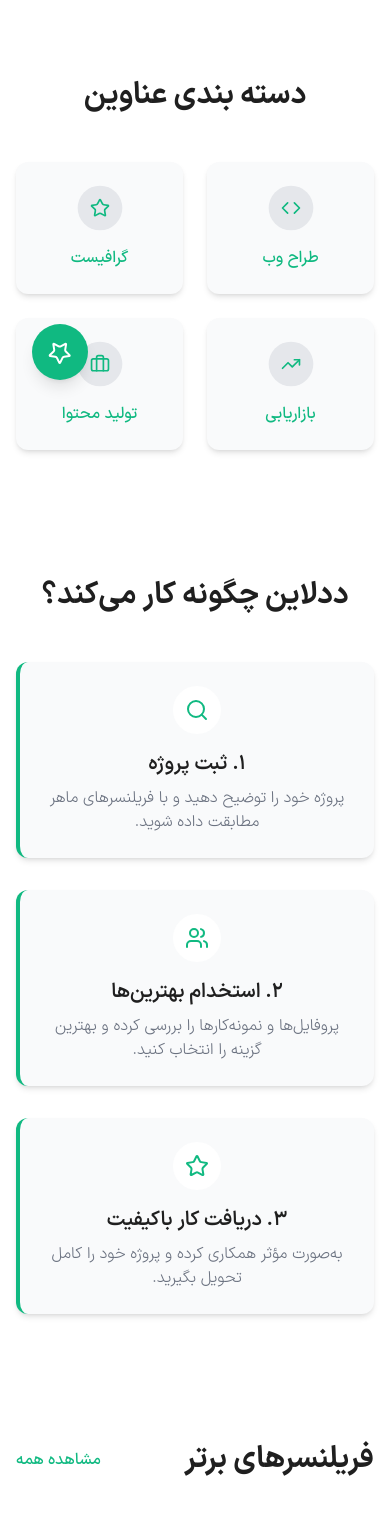
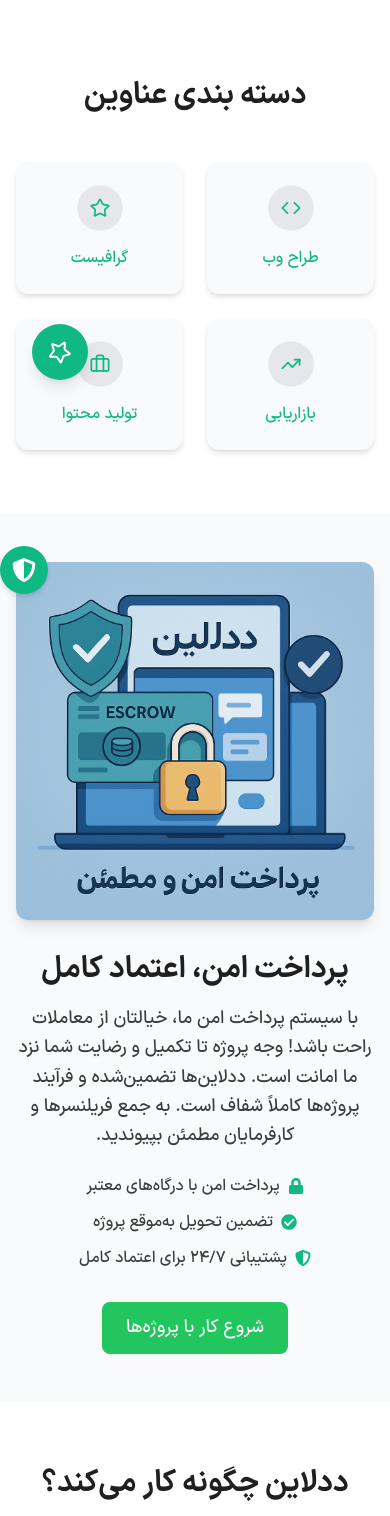
Before and after one commit to mahdikargar-cmd/Freelancer, a Next.js app in the folder frontend/: page / in a window 390 px wide. Shown: the part 432-1948 px from the top of the page. Built offline with nearby package versions, Linux system fonts and the light colour scheme; no server answers.

Commit message:
update main page

```diff
--- a/frontend/src/app/(with-header-footer)/projects/page.tsx
+++ b/frontend/src/app/(with-header-footer)/projects/page.tsx
@@ -1,14 +1,45 @@
 'use client';
-import { FaClock, FaRegCommentDots, FaDollarSign } from "react-icons/fa";
-import { useEffect, useState, useCallback } from "react";
-import Link from "next/link";
-import { debounce } from "lodash";
-import { api } from "@/components/lib/api";
-import PriceRangeSelector from "@/components/PriceRangeSelector";
+
+import Link from 'next/link';
+import { useEffect, useState, useCallback } from 'react';
+import { debounce } from 'lodash';
+import { FaClock, FaRegCommentDots, FaDollarSign, FaTag, FaList, FaCheckCircle } from 'react-icons/fa';
+import { api } from '@/components/lib/api';
+import PriceRangeSelector from '@/components/PriceRangeSelector';
+
+// ==== Interfaces ====
 
 interface Skill {
     id: number;
     name: string;
+}
+
+interface Category {
+    id: number;
+    name: string;
+    parentCategory: { id: number; name: string; parentCategory: null } | null;
+}
+
+interface Employer {
+    id: number;
+    email: string;
+    role: string;
+    password?: string;
+    rating?: number | null;
+    ratingCount?: number | null;
+    phone?: string;
+    createdAt?: string | null;
+}
+
+interface Suggestion {
+    id: number;
+    email: string;
+    role: string;
+    password?: string;
+    rating?: number | null;
+    ratingCount?: number | null;
+    phone?: string;
+    createdAt?: string | null;
 }
 
 interface Project {
@@ -18,23 +49,16 @@ interface Project {
     priceStarted: number;
     priceEnded: number;
     skills: Skill[];
-    category: {
-        id: number;
-        name: string;
-        parentCategory: null | unknown;
-    };
+    category: Category;
     suggested: number;
     deadline: number;
     active: boolean;
     type: string;
-    status: "PENDING" | "OPEN" | "IN_PROGRESS" | "COMPLETED" | "CANCELLED";
+    status: 'PENDING' | 'OPEN' | 'IN_PROGRESS' | 'COMPLETED' | 'CANCELLED';
     createdDate: [number, number, number];
     endDate: [number, number, number];
-    employerId: {
-        id: number;
-        email: string;
-        role: string;
-    };
+    employerId: Employer;
+    suggestions: Suggestion[];
 }
 
 interface ApiResponse {
@@ -45,7 +69,8 @@ interface ApiResponse {
     totalElements: number;
 }
 
-// تابع برای تبدیل تاریخ آرایه‌ای به رشته فارسی
+// ==== Utility Functions ====
+
 const formatDate = (date: [number, number, number]): string => {
     try {
         const [year, month, day] = date;
@@ -55,57 +80,56 @@ const formatDate = (date: [number, number, number]): string => {
             day: '2-digit',
         }).format(new Date(year, month - 1, day));
     } catch (error) {
-        return "نامشخص";
+        return 'نامشخص';
     }
 };
 
+const truncateDescription = (description: string, wordLimit: number = 20): string => {
+    const words = description.split(/\s+/);
+    if (words.length <= wordLimit) return description;
+    return words.slice(0, wordLimit).join(' ') + '...';
+};
+
+// ==== Component ====
+
 const Project = () => {
-    const [category, setCategory] = useState<string>("");
-    const [priceRange, setPriceRange] = useState<string>("");
-    const [sortBy, setSortBy] = useState<string>("");
+    const [category, setCategory] = useState<string>('');
+    const [priceRange, setPriceRange] = useState<string>('');
+    const [sortBy, setSortBy] = useState<string>('');
     const [projects, setProjects] = useState<Project[]>([]);
     const [loading, setLoading] = useState<boolean>(false);
     const [error, setError] = useState<string | null>(null);
 
-    // تابع دریافت پروژه‌ها
     const getProjects = useCallback(async () => {
         setLoading(true);
         setError(null);
         try {
-            const response = await api.get<ApiResponse>("/pro/getProjects", {
+            const response = await api.get<ApiResponse>('/pro/getProjects', {
                 params: {
                     category: category || undefined,
                     priceRange: priceRange || undefined,
                     sortBy: sortBy || undefined,
-                    active: true, // فقط پروژه‌های فعال
+                    active: true,
                 },
-                withCredentials: true
+                withCredentials: true,
             });
             setProjects(response.data.content);
-            console.log("پروژه‌ها:", response.data);
         } catch (error) {
-            console.error("خطا در دریافت پروژه‌ها:", error);
+            console.error('خطا در دریافت پروژه‌ها:', error);
             setProjects([]);
-            setError("خطا در بارگذاری پروژه‌ها. لطفاً دوباره تلاش کنید.");
+            setError('خطا در بارگذاری پروژه‌ها. لطفاً دوباره تلاش کنید.');
         } finally {
             setLoading(false);
         }
     }, [category, priceRange, sortBy]);
 
-    // دیبانس کردن درخواست‌ها
     const debouncedGetProjects = useCallback(debounce(getProjects, 500), [getProjects]);
 
-    // بارگذاری اولیه پروژه‌ها
-    useEffect(() => {
-        getProjects();
-    }, []);
-
-    // به‌روزرسانی پروژه‌ها هنگام تغییر فیلترها
     useEffect(() => {
         debouncedGetProjects();
+        return () => debouncedGetProjects.cancel();
     }, [category, priceRange, sortBy, debouncedGetProjects]);
 
-    // مدیریت تغییر محدوده قیمت
     const handlePriceRangeChange = (newPriceRange: string) => {
         setPriceRange(newPriceRange);
     };
@@ -140,64 +164,68 @@ const Project = () => {
                 </select>
             </div>
 
-            {/* نمایش وضعیت بارگذاری یا خطا */}
+            {/* نمایش وضعیت */}
             {loading && <div className="text-center text-light-color3 dark:text-color3">در حال بارگذاری...</div>}
             {error && <div className="text-center text-red-500">{error}</div>}
 
-            {/* نمایش پروژه‌ها */}
+            {/* لیست پروژه‌ها */}
             {!loading && projects.length > 0 ? (
                 projects
-                    .filter((item: Project) => item.active === true)
-                    .map((item: Project, index: number) => (
+                    .filter((item) => item.active)
+                    .map((item, index) => (
                         <div
                             key={item.id || index}
                             className="flex flex-col md:flex-row gap-6 justify-between border border-light-color6 dark:border-color5 rounded-2xl shadow-lg p-4 md:p-6 my-4"
                         >
                             <div className="flex-1">
                                 <h1 className="font-primaryDemibold text-2xl mb-2 text-light-color4 dark:text-color4">
-                                    {item.subject || "بدون عنوان"}
+                                    {item.subject || 'بدون عنوان'}
                                 </h1>
                                 <p className="font-primaryMedium text-light-color3 dark:text-color3 leading-relaxed mb-4 text-justify">
-                                    {item.description || "توضیحات در دسترس نیست"}
+                                    {truncateDescription(item.description, 20)}{' '}
+                                    <Link href={`/projects/${item.id}`} className="text-light-color4 dark:text-color4 hover:underline">
+                                        ادامه
+                                    </Link>
                                 </p>
-                                <ul className="flex flex-wrap gap-2 text-sm font-primaryMedium">
-                                    {(item.skills || []).map((skill: Skill, skillIndex: number) => (
-                                        <li
-                                            key={skillIndex}
-                                            className="px-3 py-1 dark:bg-color4 bg-light-color4 dark:text-color5 text-light-color5 rounded-lg cursor-pointer hover:translate-y-1 transition-transform duration-300"
-                                        >
-                                            {skill.name || "نامشخص"}
+                                <div className="mb-4 space-y-1">
+                                    <p className="font-primaryMedium text-sm flex items-center gap-2 text-light-color3 dark:text-color3">
+                                        <FaTag className="text-light-color4 dark:text-color4" />
+                                        دسته‌بندی: {item.category?.name || 'نامشخص'}{' '}
+                                        {item.category?.parentCategory && `(${item.category.parentCategory.name})`}
+                                    </p>
+                                    <p className="font-primaryMedium text-sm flex items-center gap-2 text-light-color3 dark:text-color3">
+                                        <FaList className="text-light-color4 dark:text-color4" />
+                                        نوع پروژه: {item.type || 'نامشخص'}
+                                    </p>
+                                    <p className="font-primaryMedium text-sm flex items-center gap-2 text-light-color3 dark:text-color3">
+                                        <FaCheckCircle className="text-light-color4 dark:text-color4" />
+                                        وضعیت: {
+                                        item.status === 'OPEN' ? 'باز' :
+                                            item.status === 'PENDING' ? 'در انتظار' :
+                                                item.status === 'IN_PROGRESS' ? 'در حال انجام' :
+                                                    item.status === 'COMPLETED' ? 'تکمیل شده' : 'لغو شده'
+                                    }
+                                    </p>
+                                </div>
+                                <ul className="flex flex-wrap gap-2 text-sm font-primaryMedium mb-4">
+                                    {item.skills.map((skill, i) => (
+                                        <li key={i} className="px-3 py-1 dark:bg-color4 bg-light-color4 dark:text-color5 text-light-color5 rounded-lg cursor-pointer hover:translate-y-1 transition-transform duration-300">
+                                            {skill.name || 'نامشخص'}
                                         </li>
                                     ))}
                                 </ul>
-                                <p className="font-primaryMedium text-sm text-light-color3 dark:text-color3 mt-4">
-                                    تاریخ ایجاد: {formatDate(item.createdDate)}
-                                </p>
-                                <p className="font-primaryMedium text-sm text-light-color3 dark:text-color3">
-                                    تاریخ پایان: {formatDate(item.endDate)}
-                                </p>
+                                <p className="font-primaryMedium text-sm text-light-color3 dark:text-color3">تاریخ ایجاد: {formatDate(item.createdDate)}</p>
+                                <p className="font-primaryMedium text-sm text-light-color3 dark:text-color3">تاریخ پایان: {formatDate(item.endDate)}</p>
                             </div>
 
                             <div className="bg-light-color5 p-4 rounded-xl shadow-md flex flex-col items-start dark:bg-color5">
                                 <ul className="font-primaryMedium text-light-color7 dark:text-color7 space-y-3">
-                                    <li className="flex items-center gap-2">
-                                        <FaClock className="dark:text-color4 text-light-color4" />
-                                        {item.deadline || "نامشخص"} روز
-                                    </li>
-                                    <li className="flex items-center gap-2">
-                                        <FaRegCommentDots className="dark:text-color4 text-light-color4" />
-                                        {item.suggested || 0} پیشنهاد
-                                    </li>
-                                    <li className="flex items-center gap-2">
-                                        <FaDollarSign className="dark:text-color4 text-light-color4" />
-                                        از {item.priceStarted ? item.priceStarted.toLocaleString('fa-IR') : "نامشخص"} تا{" "}
-                                        {item.priceEnded ? item.priceEnded.toLocaleString('fa-IR') : "نامشخص"} تومان
-                                    </li>
+                                    <li className="flex items-center gap-2"><FaClock className="dark:text-color4 text-light-color4" />{item.deadline || 'نامشخص'} روز</li>
+                                    <li className="flex items-center gap-2"><FaRegCommentDots className="dark:text-color4 text-light-color4" />{item.suggested || 0} پیشنهاد</li>
+                                    <li className="flex items-center gap-2"><FaDollarSign className="dark:text-color4 text-light-color4" />از {item.priceStarted?.toLocaleString('fa-IR') || 'نامشخص'} تا {item.priceEnded?.toLocaleString('fa-IR') || 'نامشخص'} تومان</li>
                                 </ul>
                                 <button className="w-full mt-4 py-2 rounded-lg dark:bg-color4 dark:text-color5 font-primaryMedium text-md md:text-lg dark:hover:bg-color8 dark:hover:text-color1 hover:bg-light-color9 hover:text-light-color1 transition bg-light-color8 text-light-color5">
-                                    <Link href={`/projects/${item.id}`}>
-                                        مشاهده پروژه
-                                    </Link>
+                                    <Link href={`/projects/${item.id}`}>مشاهده پروژه</Link>
                                 </button>
                             </div>
                         </div>
--- a/frontend/src/components/ClientHome.tsx
+++ b/frontend/src/components/ClientHome.tsx
@@ -6,16 +6,20 @@ import HowItWorksSection from "@/components/HowItWorksSection";
 import FreelancerSection from "@/components/FreelancerSection";
 import CTA from "@/components/CTA";
 import StarAnime from "@/components/Star";
+import SafePayment from "@/components/SafePayment";
+import Free from "@/components/Free";
 
 export default function ClientHome() {
     return (
         <div className="min-h-screen dark:bg-color6 bg-light-color1">
-            <HeroSection />
-            <CategoriesSection />
-            <HowItWorksSection />
-            <FreelancerSection />
-            <CTA />
-            <StarAnime />
+            <HeroSection/>
+            <CategoriesSection/>
+            <SafePayment/>
+            <HowItWorksSection/>
+            <FreelancerSection/>
+            <Free/>
+            <CTA/>
+            <StarAnime/>
         </div>
     );
 }
--- /dev/null
+++ b/frontend/src/components/Free.tsx
@@ -0,0 +1,64 @@
+'use client';
+
+import Image from 'next/image';
+import Link from 'next/link';
+import img from '../img/freelancer.png';
+import { FaMoneyBillWave, FaInfinity, FaPercentage } from 'react-icons/fa';
+
+const Free = () => {
+    return (
+        <section className="py-12 md:py-20 bg-light-color1 dark:bg-color1">
+            <div className="max-w-screen-xl mx-auto px-4 md:px-6 flex flex-col md:flex-row items-center gap-8 md:gap-12">
+                {/* متن سمت راست */}
+                <div className="w-full md:w-1/2 text-center md:text-right">
+                    <h2 className="text-3xl md:text-4xl font-primaryBold text-light-color2 dark:text-color2 mb-4">
+                        فریلنسر شو، درآمدت رو چند برابر کن!
+                    </h2>
+                    <p className="text-lg font-primaryMedium text-light-color3 dark:text-color3 mb-6 leading-relaxed">
+                        به‌عنوان فریلنسر در پلتفرم ما، بدون هزینه ثبت‌نام به پروژه‌های متنوع دسترسی پیدا کن! پیشنهاد نامحدود بده و با کمترین
+                        کارمزد، درآمد بیشتری کسب کن. آزادی و انعطاف در کار منتظر توست.
+                    </p>
+                    <ul className="space-y-3 mb-8">
+                        <li className="flex items-center justify-center md:justify-start gap-2 text-light-color3 dark:text-color3">
+                            <FaMoneyBillWave className="text-light-color4 dark:text-color4" />
+                            <span className="font-primaryMedium">دسترسی رایگان به پروژه‌ها</span>
+                        </li>
+                        <li className="flex items-center justify-center md:justify-start gap-2 text-light-color3 dark:text-color3">
+                            <FaInfinity className="text-light-color4 dark:text-color4" />
+                            <span className="font-primaryMedium">پیشنهاد نامحدود، فرصت‌های بی‌پایان</span>
+                        </li>
+                        <li className="flex items-center justify-center md:justify-start gap-2 text-light-color3 dark:text-color3">
+                            <FaPercentage className="text-light-color4 dark:text-color4" />
+                            <span className="font-primaryMedium">کمترین کارمزد، بیشترین درآمد</span>
+                        </li>
+                    </ul>
+                    <Link
+                        href="/signUp"
+                        className="inline-block px-6 py-3 rounded-lg bg-light-color8 text-light-color5 dark:bg-color4 dark:text-color5 font-primaryMedium text-lg hover:bg-light-color4 dark:hover:bg-color8 hover:text-light-color5 dark:hover:text-color5 transition-colors duration-300"
+                        aria-label="ثبت‌نام به‌عنوان فریلنسر"
+                    >
+                        همین حالا فریلنسر شو!
+                    </Link>
+                </div>
+
+                {/* تصویر سمت چپ */}
+                <div className="w-full md:w-1/2 flex justify-center md:justify-start">
+                    <div className="relative w-full max-w-md">
+                        <Image
+                            src={img} // جایگزین با مسیر تصویر واقعی
+                            alt="فریلنسری با درآمد بالا و کارمزد پایین"
+                            width={500}
+                            height={400}
+                            className="rounded-xl shadow-lg object-cover transform transition-transform duration-300 hover:scale-105"
+                        />
+                        <div className="absolute -top-4 -right-4 bg-light-color4 dark:bg-color4 text-white p-3 rounded-full shadow-md">
+                            <FaMoneyBillWave className="w-6 h-6" />
+                        </div>
+                    </div>
+                </div>
+            </div>
+        </section>
+    );
+};
+
+export default Free;
--- /dev/null
+++ b/frontend/src/components/SafePayment.tsx
@@ -0,0 +1,63 @@
+
+import Image from 'next/image';
+import Link from 'next/link';
+import img from '../img/payment.png';
+import { FaShieldAlt, FaLock, FaCheckCircle } from 'react-icons/fa';
+
+const SafePayment = () => {
+    return (
+        <section className="py-12 md:py-20 bg-light-color5 dark:bg-color5">
+            <div className="max-w-screen-xl mx-auto px-4 md:px-6 flex flex-col md:flex-row items-center gap-8 md:gap-12">
+                {/* تصویر سمت راست */}
+                <div className="w-full md:w-1/2 flex justify-center md:justify-end">
+                    <div className="relative w-full max-w-md">
+                        <Image
+                            src={img} // جایگزین با مسیر تصویر واقعی
+                            alt="پرداخت امن و مطمئن"
+                            width={500}
+                            height={400}
+                            className="rounded-xl shadow-lg object-cover transform transition-transform duration-300 hover:scale-105"
+                        />
+                        <div className="absolute -top-4 -left-4 bg-light-color4 dark:bg-color4 text-white p-3 rounded-full shadow-md">
+                            <FaShieldAlt className="w-6 h-6" />
+                        </div>
+                    </div>
+                </div>
+
+                {/* متن سمت چپ */}
+                <div className="w-full md:w-1/2 text-center md:text-right">
+                    <h2 className="text-3xl md:text-4xl font-primaryBold text-light-color2 dark:text-color2 mb-4">
+                        پرداخت امن، اعتماد کامل
+                    </h2>
+                    <p className="text-lg font-primaryMedium text-light-color3 dark:text-color3 mb-6 leading-relaxed">
+                        با سیستم پرداخت امن ما، خیالتان از معاملات راحت باشد! وجه پروژه تا تکمیل و رضایت شما نزد ما امانت
+                        است. ددلاین‌ها تضمین‌شده و فرآیند پروژه‌ها کاملاً شفاف است. به جمع فریلنسرها و کارفرمایان مطمئن بپیوندید.
+                    </p>
+                    <ul className="space-y-3 mb-8">
+                        <li className="flex items-center justify-center md:justify-start gap-2 text-light-color3 dark:text-color3">
+                            <FaLock className="text-light-color4 dark:text-color4" />
+                            <span className="font-primaryMedium">پرداخت امن با درگاه‌های معتبر</span>
+                        </li>
+                        <li className="flex items-center justify-center md:justify-start gap-2 text-light-color3 dark:text-color3">
+                            <FaCheckCircle className="text-light-color4 dark:text-color4" />
+                            <span className="font-primaryMedium">تضمین تحویل به‌موقع پروژه</span>
+                        </li>
+                        <li className="flex items-center justify-center md:justify-start gap-2 text-light-color3 dark:text-color3">
+                            <FaShieldAlt className="text-light-color4 dark:text-color4" />
+                            <span className="font-primaryMedium">پشتیبانی ۲۴/۷ برای اعتماد کامل</span>
+                        </li>
+                    </ul>
+                    <Link
+                        href="/projects"
+                        className="inline-block px-6 py-3 rounded-lg bg-light-color8 text-light-color5 dark:bg-color4 dark:text-color5 font-primaryMedium text-lg hover:bg-light-color4 dark:hover:bg-color8 hover:text-light-color5 dark:hover:text-color5 transition-colors duration-300"
+                        aria-label="مشاهده پروژه‌های فریلنسری"
+                    >
+                        شروع کار با پروژه‌ها
+                    </Link>
+                </div>
+            </div>
+        </section>
+    );
+};
+
+export default SafePayment;
--- a/frontend/src/components/myRoom.tsx
+++ b/frontend/src/components/myRoom.tsx
@@ -258,7 +258,7 @@ const Room = () => {
     };
     return (
         <div className="min-h-screen bg-light-color1 dark:bg-black text-light-color2 dark:text-color2">
-            <div className="max-w-screen-md mx-auto py-8 px-4 md:px-8">
+            <div className="max-w-screen-md mx-auto py-1 px-4 md:px-8">
                 {/* Header */}
                 <HeaderProject />
                 {/* Progress Bar */}
```
Also changed, not shown: frontend/src/img/freelancer.png (added), frontend/src/img/payment.png (added).
